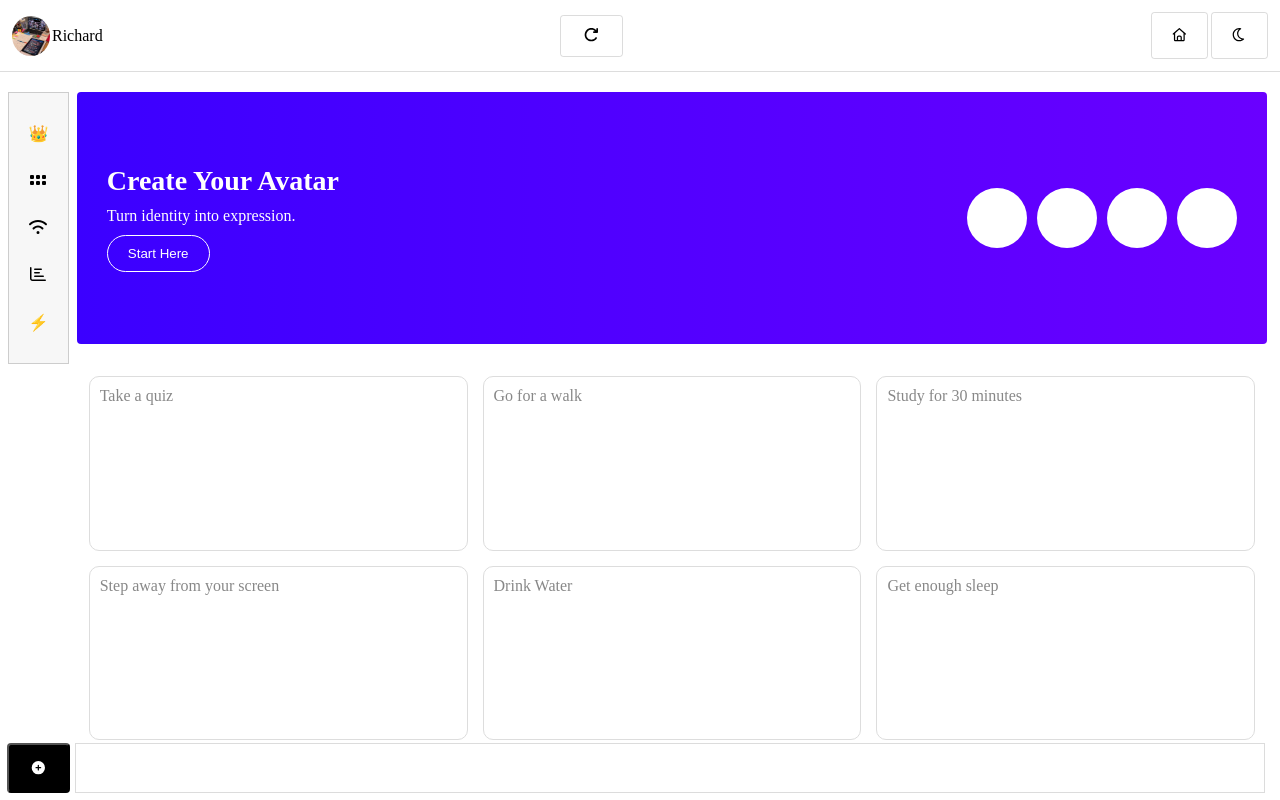
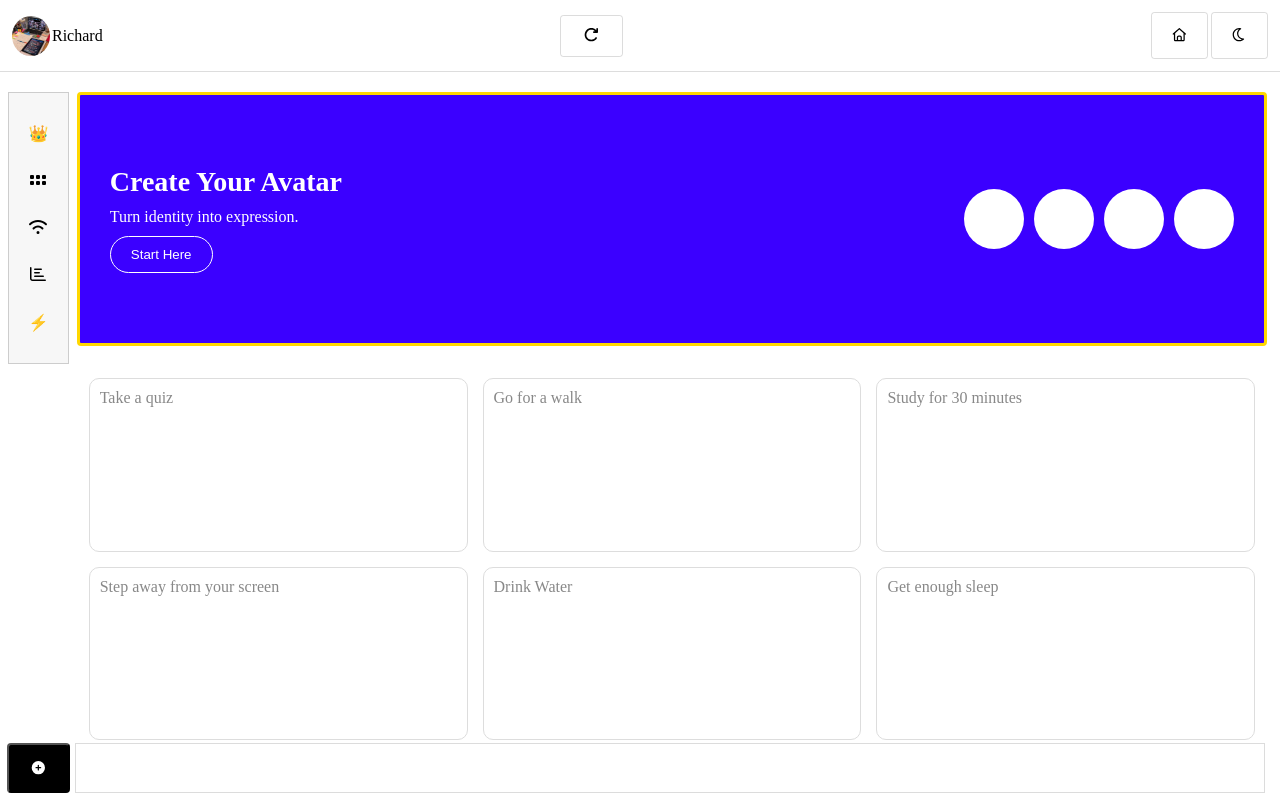
Before and after one commit to hungrie10/Willow, a React app in the folder frontend/: page /dashboard in a window 1280 px wide. Built offline with nearby package versions, Linux system fonts and the light colour scheme; the HTML template or start-up script is replaced by a standard one.

Commit message:
Made some changes to the dashboard 👨‍💻

```diff
--- a/frontend/src/App.css
+++ b/frontend/src/App.css
@@ -691,12 +691,13 @@ header nav ul li {
 .banner {
   padding: 30px;
   border-radius: 4px;
-  background: linear-gradient(90deg, #3b00ff, #6a00ff);
+  background: #3b00ff;
   color: white;
   display: flex;
   justify-content: space-between;
   align-items: center;
   height: 60%;
+  border:  #ffd700 solid;
 }
 
 .banner h1 {
```
